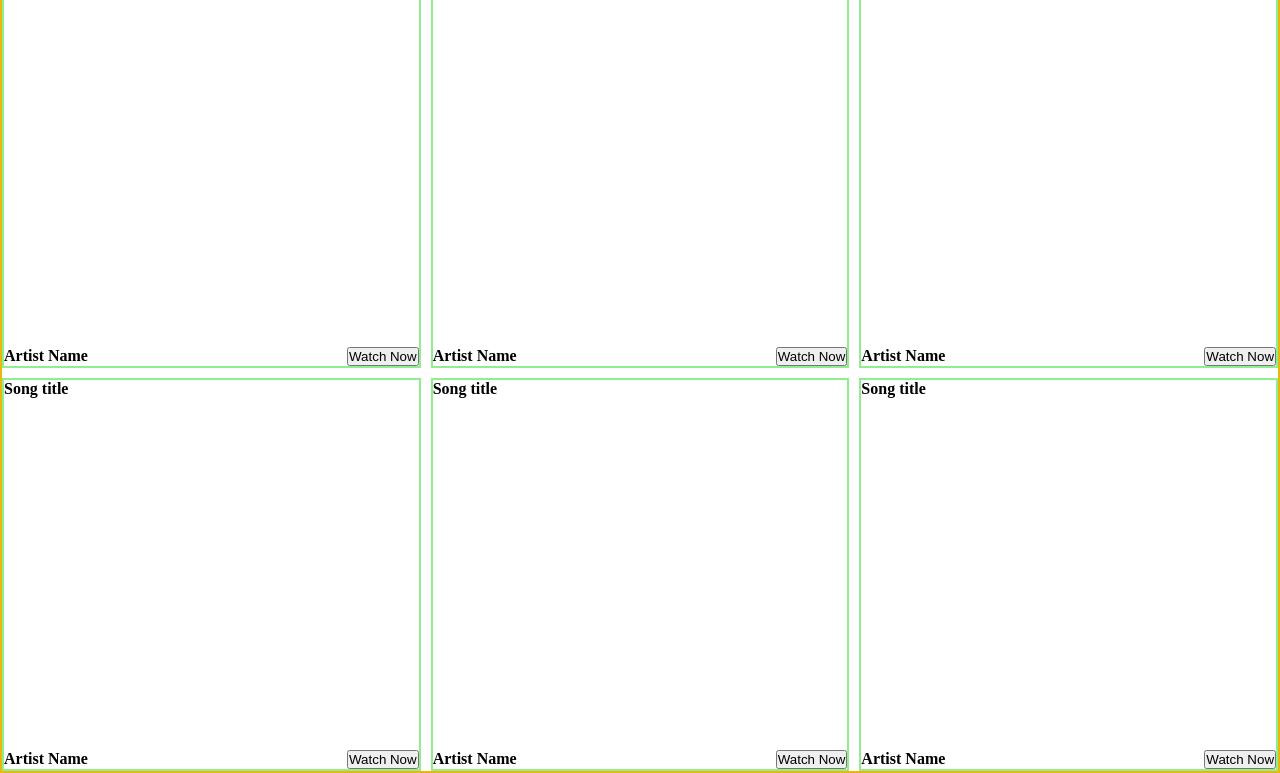
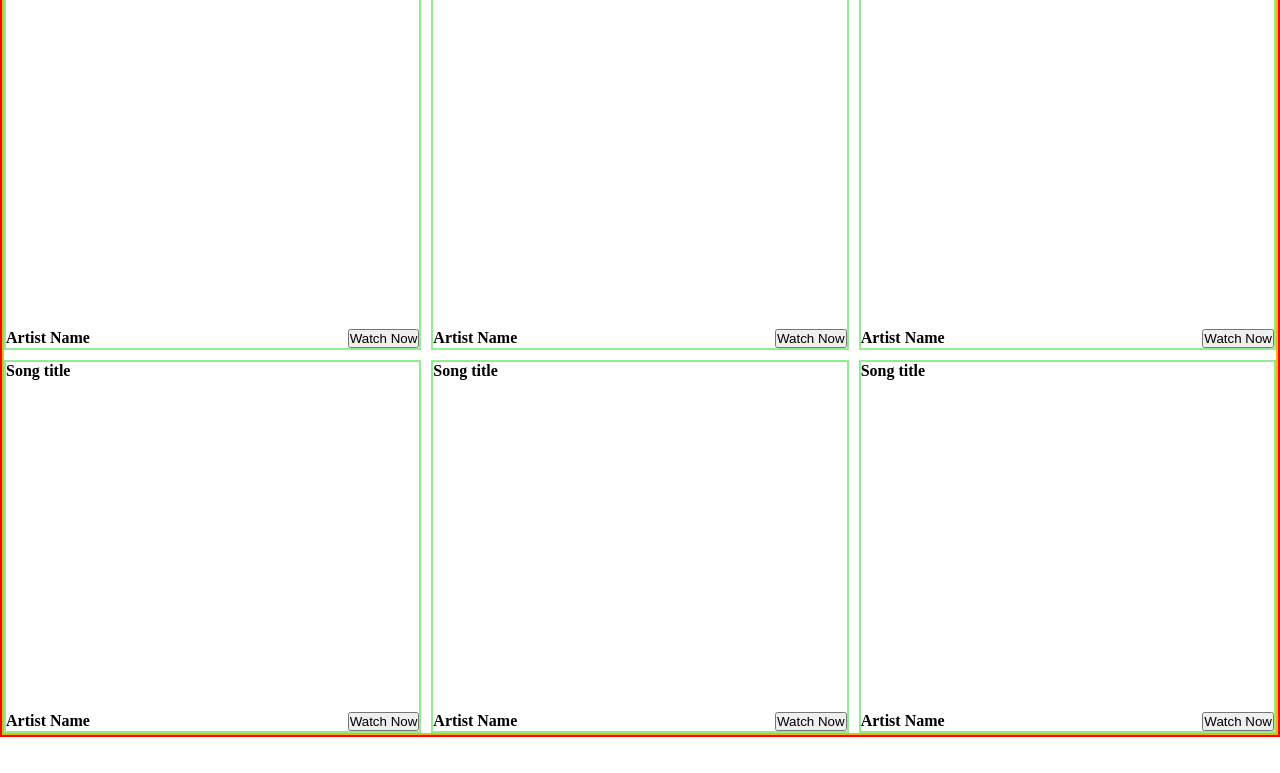
Before and after one commit to ChibuzoNE/Resposive-Gallery, a plain HTML site: page index.html in a window 1280 px wide. Shown: the part 54-827 px from the top of the page. After the commit the page ends 800 px from the top, so only its background shows below. Drawn offline with Linux system fonts and the light colour scheme.

Commit message:
min-height modified

```diff
--- a/style.css
+++ b/style.css
@@ -6,8 +6,9 @@
 
 
 .Main-container{
-    width: 100vw;
-    min-height: 100vh;
+    width: 100%;
+    min-height: 95vh;
+    border: 2px solid red;
 
 }
 .gallery-container{
```
